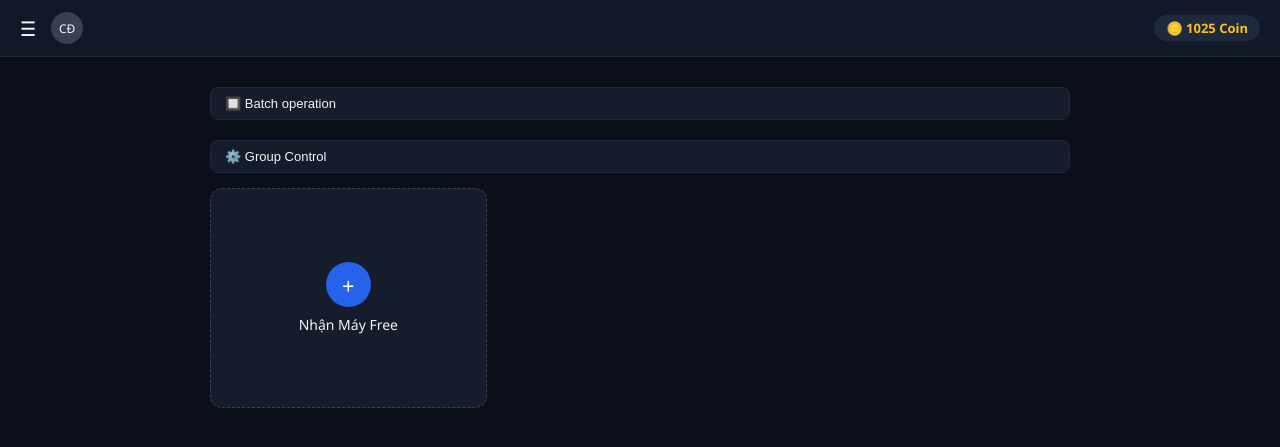
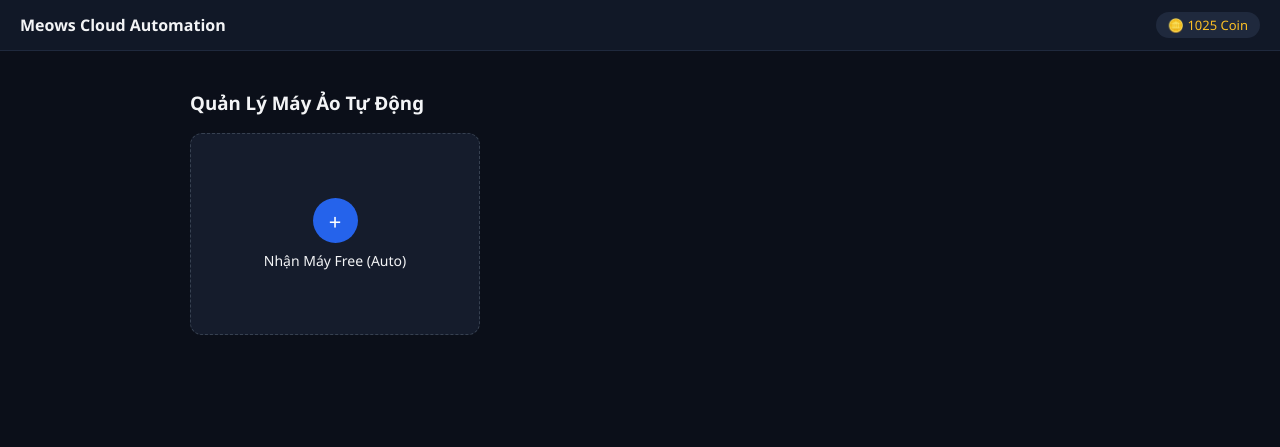
Before and after one commit to co665397-web/gmail-temp-app, a Flask app: page / in a window 1280 px wide. Shown: the top 447 px of the page. Run offline with Flask 3, Linux system fonts and the light colour scheme; data that the repository does not hold is empty.

Commit message:
Update index.html

```diff
--- a/templates/index.html
+++ b/templates/index.html
@@ -3,7 +3,7 @@
 <head>
     <meta charset="UTF-8">
     <meta name="viewport" content="width=device-width, initial-scale=1.0">
-    <title>Meows Cloud Phone - Nhận Máy Free</title>
+    <title>Hệ Thống Tự Động VMOS Cloud</title>
     <style>
         :root {
             --bg-main: #0b0f19;
@@ -14,7 +14,6 @@
             --text-sub: #9ca3af;
             --border: #1f293d;
         }
-        * { box-sizing: border-box; }
         body {
             font-family: 'Segoe UI', Tahoma, Geneva, Verdana, sans-serif;
             background-color: var(--bg-main);
@@ -22,7 +21,6 @@
             margin: 0;
             padding: 0;
         }
-        /* Header */
         header {
             display: flex;
             justify-content: space-between;
@@ -31,18 +29,7 @@
             background-color: var(--bg-header);
             border-bottom: 1px solid var(--border);
         }
-        .header-left { display: flex; align-items: center; gap: 15px; }
-        .menu-icon { font-size: 20px; cursor: pointer; }
-        .user-avatar { width: 32px; height: 32px; background: #374151; border-radius: 50%; display: flex; align-items: center; justify-content: center; font-size: 12px; }
-        .coin-badge { background: #1f293d; padding: 4px 12px; border-radius: 20px; font-size: 13px; font-weight: 600; color: #fbbf24; }
-
-        /* Main Container */
         .container { padding: 20px; max-width: 900px; margin: auto; }
-        .toolbar { display: flex; gap: 10px; margin-bottom: 15px; flex-wrap: wrap; }
-        .tool-btn { background: var(--bg-card); border: 1px solid var(--border); color: var(--text-main); padding: 8px 14px; border-radius: 8px; font-size: 13px; display: flex; align-items: center; gap: 6px; cursor: pointer; }
-        .tool-btn.primary { background: var(--accent); border: none; }
-
-        /* Grid Máy Ảo */
         .grid {
             display: grid;
             grid-template-columns: repeat(auto-fill, minmax(260px, 1fr));
@@ -53,36 +40,28 @@
             border: 1px solid var(--border);
             border-radius: 12px;
             padding: 12px;
-            position: relative;
-            min-height: 220px;
+            min-height: 200px;
             display: flex;
             flex-direction: column;
             justify-content: space-between;
         }
-        .machine-header { display: flex; justify-content: space-between; font-size: 12px; color: var(--text-sub); align-items: center; }
         .screen-preview {
             background: #000;
             border-radius: 8px;
-            height: 120px;
+            height: 100px;
             margin: 8px 0;
             display: flex;
-            flex-direction: column;
             align-items: center;
             justify-content: center;
             color: var(--text-sub);
-            font-size: 11px;
-            position: relative;
-            overflow: hidden;
+            font-size: 12px;
             border: 1px solid #222;
         }
-        .screen-preview img { width: 100%; height: 100%; object-fit: cover; opacity: 0.8; }
-
-        /* Thẻ Thêm Máy */
         .add-machine-card {
             background: var(--bg-card);
             border: 1px dashed #374151;
             border-radius: 12px;
-            height: 220px;
+            height: 200px;
             display: flex;
             flex-direction: column;
             align-items: center;
@@ -95,145 +74,112 @@
             width: 45px; height: 45px; background: var(--accent); border-radius: 50%;
             display: flex; align-items: center; justify-content: center; font-size: 22px; color: white; margin-bottom: 8px;
         }
-
-        /* Modal */
         .modal {
             display: none; position: fixed; top: 0; left: 0; width: 100%; height: 100%;
             background: rgba(0,0,0,0.8); align-items: center; justify-content: center; z-index: 1000;
         }
         .modal-content {
-            background: var(--bg-card); border: 1px solid var(--border); width: 90%; max-width: 420px;
+            background: var(--bg-card); border: 1px solid var(--border); width: 90%; max-width: 400px;
             padding: 20px; border-radius: 12px; position: relative;
         }
-        .close-modal { position: absolute; top: 12px; right: 15px; cursor: pointer; color: var(--text-sub); font-size: 18px; }
-
+        .close-modal { position: absolute; top: 12px; right: 15px; cursor: pointer; color: var::text-sub; font-size: 18px; }
         select, button { width: 100%; padding: 10px; border-radius: 8px; border: 1px solid var(--border); margin-top: 10px; }
         select { background: var(--bg-main); color: white; }
-        .action-btn { background: var(--accent); color: white; border: none; font-weight: 600; cursor: pointer; margin-top: 15px; }
-
+        .action-btn { background: var(--accent); color: white; border: none; font-weight: 600; cursor: pointer; }
         .log-container {
             background: #030712; padding: 10px; border-radius: 6px; font-family: monospace;
-            font-size: 12px; color: #38bdf8; max-height: 140px; overflow-y: auto; margin-top: 10px; display: none;
+            font-size: 12px; color: #38bdf8; max-height: 130px; overflow-y: auto; margin-top: 10px; display: none;
         }
     </style>
 </head>
 <body>
 
     <header>
-        <div class="header-left">
-            <div class="menu-icon" onclick="alert('Mở menu danh mục hệ thống')">☰</div>
-            <div class="user-avatar">CĐ</div>
-        </div>
-        <div class="coin-badge">🪙 1025 Coin</div>
+        <div style="font-weight: bold;">Meows Cloud Automation</div>
+        <div style="background: #1f293d; padding: 4px 12px; border-radius: 20px; font-size: 13px; color: #fbbf24;">🪙 1025 Coin</div>
     </header>
 
     <div class="container">
-        <div class="toolbar">
-            <button class="tool-btn">🔲 Batch operation</button>
-            <button class="tool-btn">⚙️ Group Control</button>
-        </div>
-
+        <h3>Quản Lý Máy Ảo Tự Động</h3>
         <div class="grid" id="machineGrid">
-            <!-- Nút bấm Nhận Máy Free -->
             <div class="add-machine-card" onclick="openModal()">
                 <div class="plus-circle">+</div>
-                <div style="font-weight: 500; font-size: 14px;">Nhận Máy Free</div>
+                <div style="font-weight: 500; font-size: 14px;">Nhận Máy Free (Auto)</div>
             </div>
         </div>
     </div>
 
-    <!-- Modal chọn loại máy -->
     <div class="modal" id="vmosModal">
         <div class="modal-content">
             <span class="close-modal" onclick="closeModal()">&times;</span>
-            <h3 style="margin-top: 0;">Nhận Máy Free</h3>
-            <p style="font-size: 13px; color: var(--text-sub);">Cloudphone: (Chọn 1)</p>
+            <h3 style="margin-top: 0;">Trình Tự Động Hóa</h3>
+            <p style="font-size: 13px; color: var(--text-sub);">Hệ thống sẽ mở trình duyệt ngầm truy cập VMOS:</p>
 
             <select id="cloudSelect">
-                <option value="vmos">Vmos</option>
-                <option value="vphone">Vphone</option>
-                <option value="tiksales">Tiksales</option>
+                <option value="vmos">VMOS Cloud</option>
             </select>
 
-            <button class="action-btn" id=" lấyBtn" onclick="startClaimProcess()">Lấy máy</button>
+            <button class="action-btn" id="claimBtn" onclick="runAutomation()">Bắt đầu chạy Auto</button>
 
             <div id="logBox" class="log-container"></div>
         </div>
     </div>
 
     <script>
-        function openModal() {
-            document.getElementById('vmosModal').style.display = 'flex';
-        }
+        function openModal() { document.getElementById('vmosModal').style.display = 'flex'; }
         function closeModal() {
             document.getElementById('vmosModal').style.display = 'none';
             document.getElementById('logBox').style.display = 'none';
             document.getElementById('logBox').innerHTML = '';
         }
 
-        async function startClaimProcess() {
-            const type = document.getElementById('cloudSelect').value;
+        async function runAutomation() {
             const logBox = document.getElementById('logBox');
-            const btn = document.querySelector('.action-btn');
+            const btn = document.getElementById('claimBtn');
 
             logBox.style.display = 'block';
             btn.disabled = true;
-            logBox.innerHTML = 'Đang khởi tạo email tạm thời...<br>';
-
-            await new Promise(r => setTimeout(r, 1000));
-            logBox.innerHTML += 'Đang truy cập VMOS Cloud đăng ký tài khoản tự động...<br>';
+            logBox.innerHTML = 'Đang khởi động trình duyệt tự động...<br>';
 
             try {
-                let response = await fetch('/api/get-free-machine', {
-                    method: 'POST',
-                    headers: { 'Content-Type': 'application/json' },
-                    body: JSON.stringify({ type: type })
-                });
-                let data = await response.json();
+                let res = await fetch('/api/auto-claim-vmos', { method: 'POST' });
+                let data = await res.json();
 
-                await new Promise(r => setTimeout(r, 1200));
+                logBox.innerHTML += `Đã mở trang web thành công!<br>`;
+                await new Promise(r => setTimeout(r, 1000));
                 logBox.innerHTML += `Đã tạo email: <span style="color:#fbbf24">${data.email}</span><br>`;
-
                 await new Promise(r => setTimeout(r, 1000));
-                logBox.innerHTML += 'Đang giải mã Captcha và nhận mã xác nhận...<br>';
-
-                await new Promise(r => setTimeout(r, 1200));
-                logBox.innerHTML += '<span style="color: #4ade80;">✔ Mua được máy thành công! Đang cấu hình...</span>';
+                logBox.innerHTML += '<span style="color: #4ade80;">✔ Hoàn tất! Đã nhận máy về tài khoản.</span>';
 
                 setTimeout(() => {
                     closeModal();
-                    location.reload(); // Tải lại trang để hiển thị máy ảo vừa nhận
+                    location.reload();
                 }, 1500);
 
             } catch (err) {
-                logBox.innerHTML += '<span style="color: #f87171;">❌ Lỗi kết nối hệ thống!</span>';
+                logBox.innerHTML += '<span style="color: #f87171;">❌ Lỗi thực thi tự động hóa!</span>';
             } finally {
                 btn.disabled = false;
             }
         }
 
-        // Tải danh sách máy ảo khi mở trang
         window.onload = async function() {
             let res = await fetch('/api/get-machines');
             let data = await res.json();
             let grid = document.getElementById('machineGrid');
 
-            // Chèn các máy đã nhận lên trước nút "Nhận máy free"
             data.machines.forEach(m => {
                 let card = document.createElement('div');
                 card.className = 'machine-item';
                 card.innerHTML = `
-                    <div class="machine-header">
-                        <span><input type="checkbox"> <b>${m.name}</b> (${m.region})</span>
+                    <div style="display: flex; justify-content: space-between; font-size: 12px; color: var(--text-sub);">
+                        <span><b>${m.name}</b> (${m.region})</span>
                         <span style="color: #38bdf8;">${m.version}</span>
                     </div>
-                    <div class="screen-preview">
-                        <div style="font-size: 20px;">📱</div>
-                        <div>VMOS Cloud Android</div>
-                    </div>
+                    <div class="screen-preview">📱 Android VMOS Cloud</div>
                     <div style="font-size: 11px; color: var(--text-sub); display: flex; justify-content: space-between;">
-                        <span>Thời gian: <b style="color: #4ade80;">${m.time_left}</b></span>
-                        <span style="cursor:pointer;" onclick="navigator.clipboard.writeText('${m.share}')">📋 Copy Share</span>
+                        <span>Còn lại: <b style="color: #4ade80;">${m.time_left}</b></span>
+                        <span style="cursor:pointer; color: #38bdf8;" onclick="navigator.clipboard.writeText('${m.share}')">Copy Share</span>
                     </div>
                 `;
                 grid.insertBefore(card, grid.firstChild);
```
